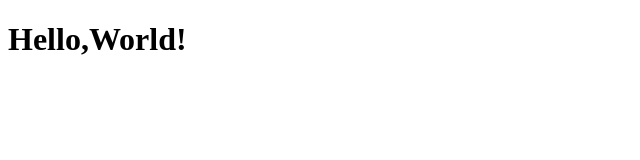
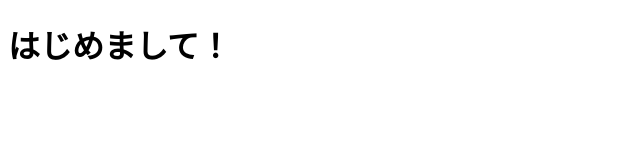
Before and after one commit to fcolor475/branch_test, a plain HTML site: page index.html in a window 1280 px wide. Shown: the whole page, without its empty margins (0-640 px from the left). Drawn offline with Linux system fonts and the light colour scheme.

Commit message:
240902_テスト

```diff
--- a/index.html
+++ b/index.html
@@ -6,6 +6,6 @@
 	<title>gitテスト</title>
 </head>
 <body>
-	<h1>Hello,World!</h1>
+	<h1>はじめまして！</h1>
 </body>
 </html>
```
